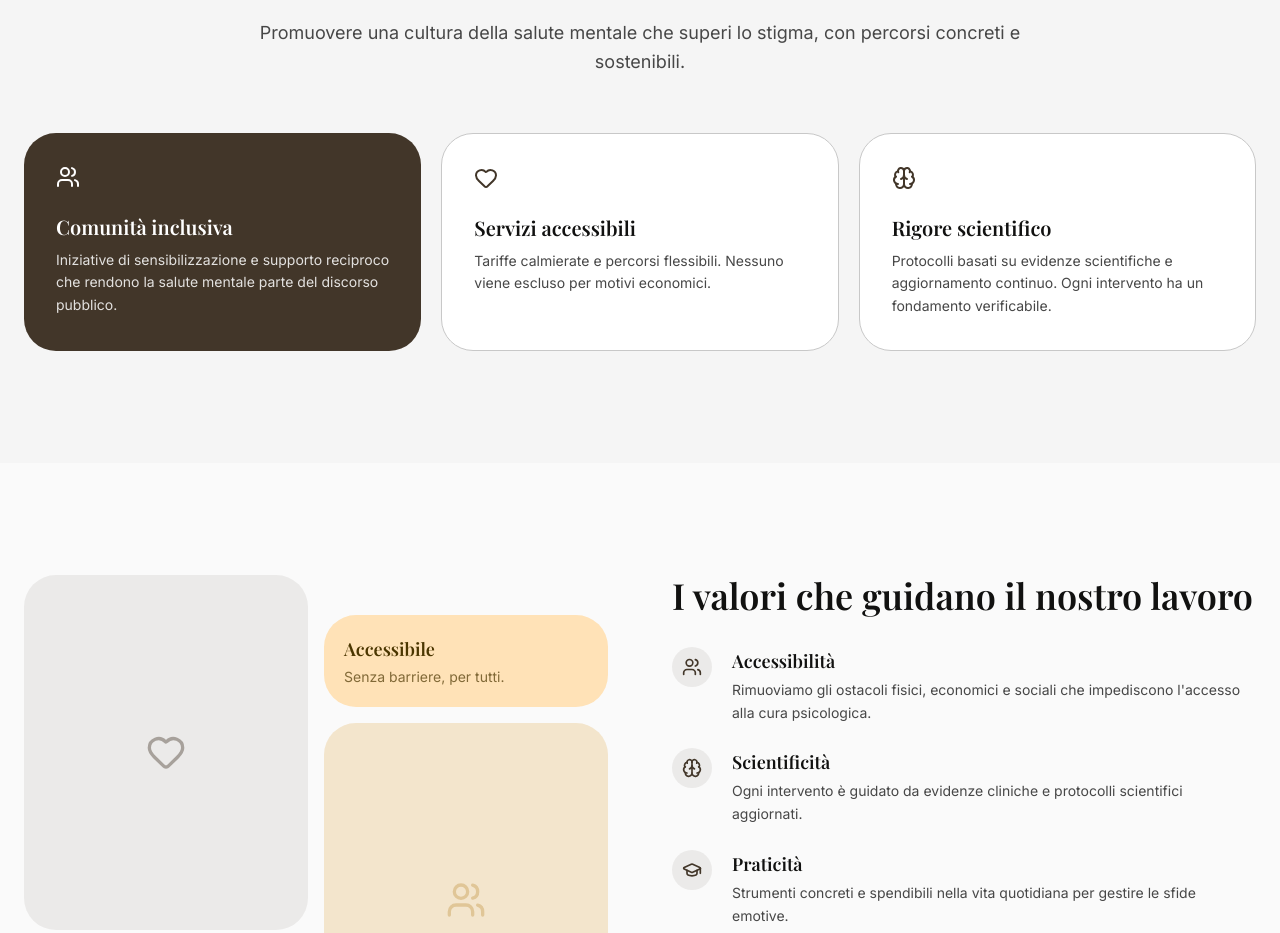
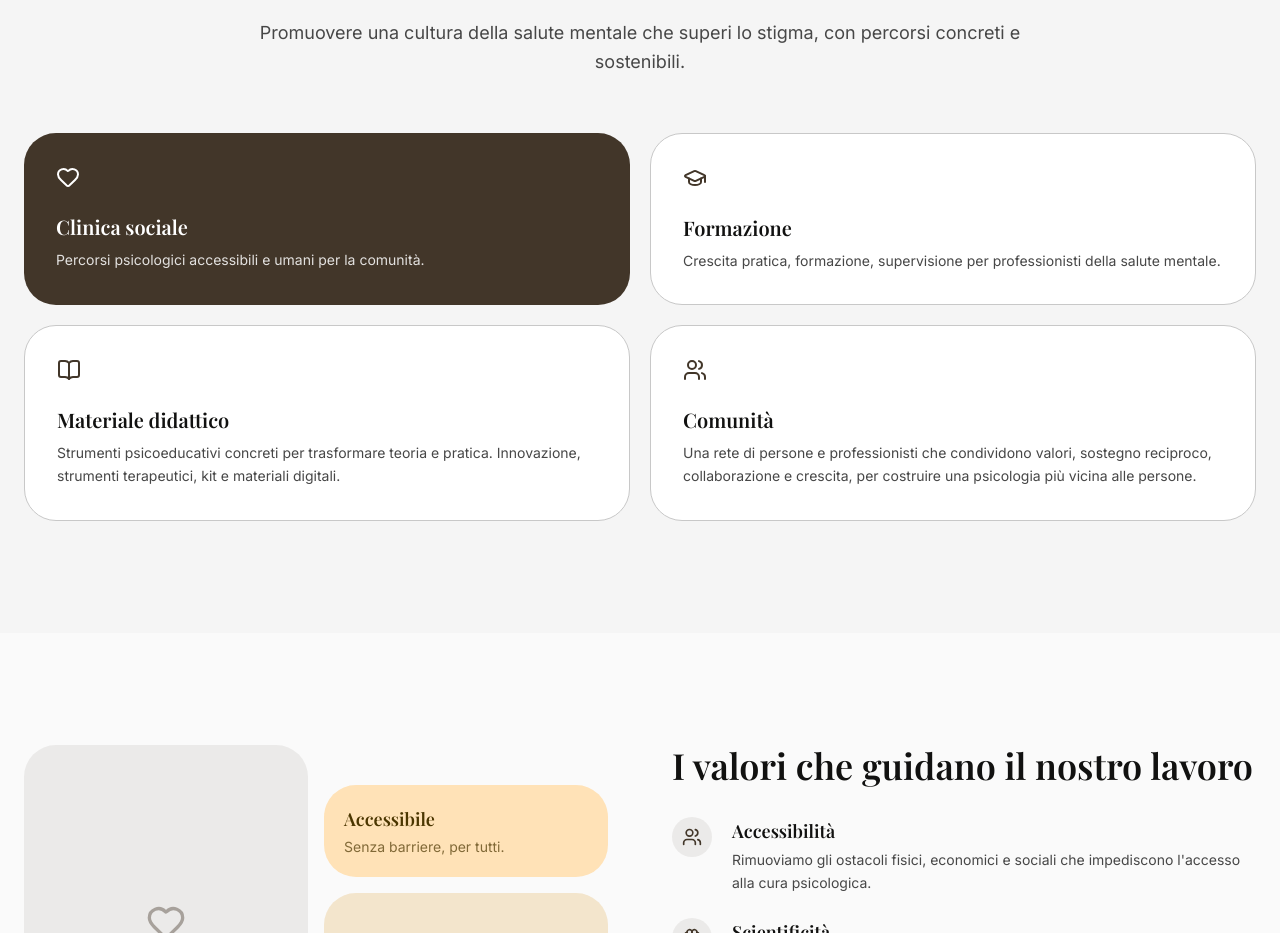
Before and after one commit to applicaaps/applica, a Next.js app in the folder applica-app/: page /chi-siamo in a window 1280 px wide. Shown: the part 966-1899 px from the top of the page. Built offline with nearby package versions, Linux system fonts and the light colour scheme; a web font is replaced by a local one.

Commit message:
fix chi siamo

```diff
--- a/applica-app/app/chi-siamo/page.tsx
+++ b/applica-app/app/chi-siamo/page.tsx
@@ -1,7 +1,7 @@
 "use client"
 
 import Link from "next/link"
-import { Users, Heart, Brain, GraduationCap, ArrowRight } from "lucide-react"
+import { Users, Heart, Brain, GraduationCap, ArrowRight, BookOpen } from "lucide-react"
 import { RevealSection } from "@/components/RevealSection"
 
 export default function ChiSiamo() {
@@ -53,39 +53,50 @@ export default function ChiSiamo() {
             </div>
           </RevealSection>
 
-          {/* Asymmetric layout instead of identical card grid */}
-          <div className="grid grid-cols-1 md:grid-cols-12 gap-5">
-            <RevealSection className="md:col-span-4" stagger={1}>
-              <div className="bg-[var(--color-primary)] p-8 rounded-2xl text-[var(--color-on-primary)] h-full flex flex-col gap-6">
-                <Users size={24} />
+          <div className="grid grid-cols-1 md:grid-cols-2 gap-5">
+            <RevealSection stagger={1}>
+              <div className="bg-[var(--color-primary)] p-8 rounded-2xl text-[var(--color-on-primary)] h-full flex flex-col gap-6 interactive-card hover:scale-[1.02] active:scale-[0.97] transition-transform duration-[160ms] ease-out">
+                <Heart size={24} />
                 <div>
-                  <h3 className="text-xl font-bold mb-2">Comunità inclusiva</h3>
+                  <h3 className="text-xl font-bold mb-2">Clinica sociale</h3>
                   <p className="text-sm opacity-85 leading-relaxed">
-                    Iniziative di sensibilizzazione e supporto reciproco che rendono la salute mentale parte del discorso pubblico.
+                    Percorsi psicologici accessibili e umani per la comunità.
                   </p>
                 </div>
               </div>
             </RevealSection>
 
-            <RevealSection className="md:col-span-4" stagger={2}>
-              <div className="bg-white p-8 rounded-2xl border border-[var(--color-outline-variant)] interactive-card h-full flex flex-col gap-6">
-                <Heart size={24} className="text-[var(--color-primary)]" />
+            <RevealSection stagger={2}>
+              <div className="bg-white p-8 rounded-2xl border border-[var(--color-outline-variant)] h-full flex flex-col gap-6 interactive-card hover:scale-[1.02] active:scale-[0.97] transition-transform duration-[160ms] ease-out">
+                <GraduationCap size={24} className="text-[var(--color-primary)]" />
                 <div>
-                  <h3 className="text-xl font-bold text-[var(--color-on-surface)] mb-2">Servizi accessibili</h3>
+                  <h3 className="text-xl font-bold text-[var(--color-on-surface)] mb-2">Formazione</h3>
                   <p className="text-sm text-[var(--color-on-surface-variant)] leading-relaxed">
-                    Tariffe calmierate e percorsi flessibili. Nessuno viene escluso per motivi economici.
+                    Crescita pratica, formazione, supervisione per professionisti della salute mentale.
                   </p>
                 </div>
               </div>
             </RevealSection>
 
-            <RevealSection className="md:col-span-4" stagger={3}>
-              <div className="bg-white p-8 rounded-2xl border border-[var(--color-outline-variant)] interactive-card h-full flex flex-col gap-6">
-                <Brain size={24} className="text-[var(--color-primary)]" />
+            <RevealSection stagger={3}>
+              <div className="bg-white p-8 rounded-2xl border border-[var(--color-outline-variant)] h-full flex flex-col gap-6 interactive-card hover:scale-[1.02] active:scale-[0.97] transition-transform duration-[160ms] ease-out">
+                <BookOpen size={24} className="text-[var(--color-primary)]" />
                 <div>
-                  <h3 className="text-xl font-bold text-[var(--color-on-surface)] mb-2">Rigore scientifico</h3>
+                  <h3 className="text-xl font-bold text-[var(--color-on-surface)] mb-2">Materiale didattico</h3>
                   <p className="text-sm text-[var(--color-on-surface-variant)] leading-relaxed">
-                    Protocolli basati su evidenze scientifiche e aggiornamento continuo. Ogni intervento ha un fondamento verificabile.
+                    Strumenti psicoeducativi concreti per trasformare teoria e pratica. Innovazione, strumenti terapeutici, kit e materiali digitali.
+                  </p>
+                </div>
+              </div>
+            </RevealSection>
+
+            <RevealSection stagger={4}>
+              <div className="bg-white p-8 rounded-2xl border border-[var(--color-outline-variant)] h-full flex flex-col gap-6 interactive-card hover:scale-[1.02] active:scale-[0.97] transition-transform duration-[160ms] ease-out">
+                <Users size={24} className="text-[var(--color-primary)]" />
+                <div>
+                  <h3 className="text-xl font-bold text-[var(--color-on-surface)] mb-2">Comunità</h3>
+                  <p className="text-sm text-[var(--color-on-surface-variant)] leading-relaxed">
+                    Una rete di persone e professionisti che condividono valori, sostegno reciproco, collaborazione e crescita, per costruire una psicologia più vicina alle persone.
                   </p>
                 </div>
               </div>
```
Also changed, not shown: 1 other file (tests, documents, lock files or other folders).
